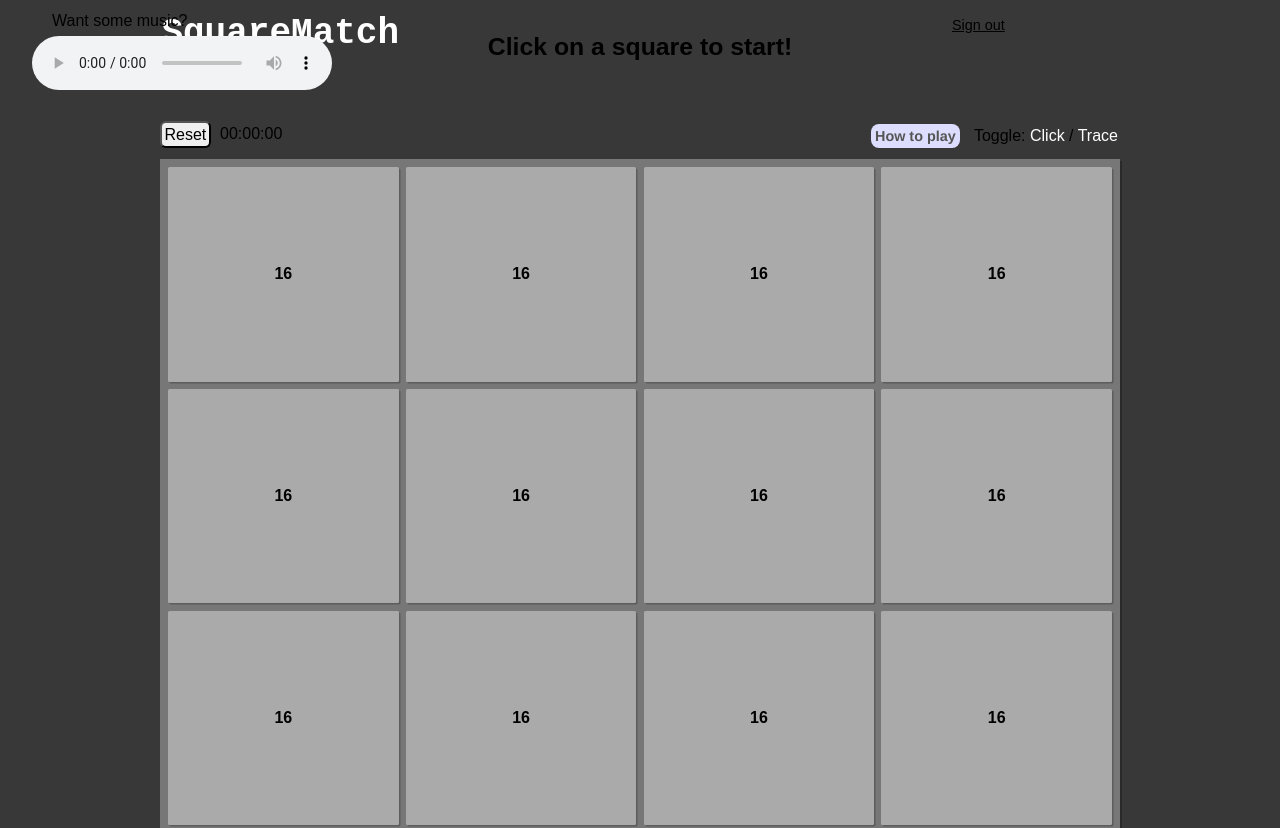
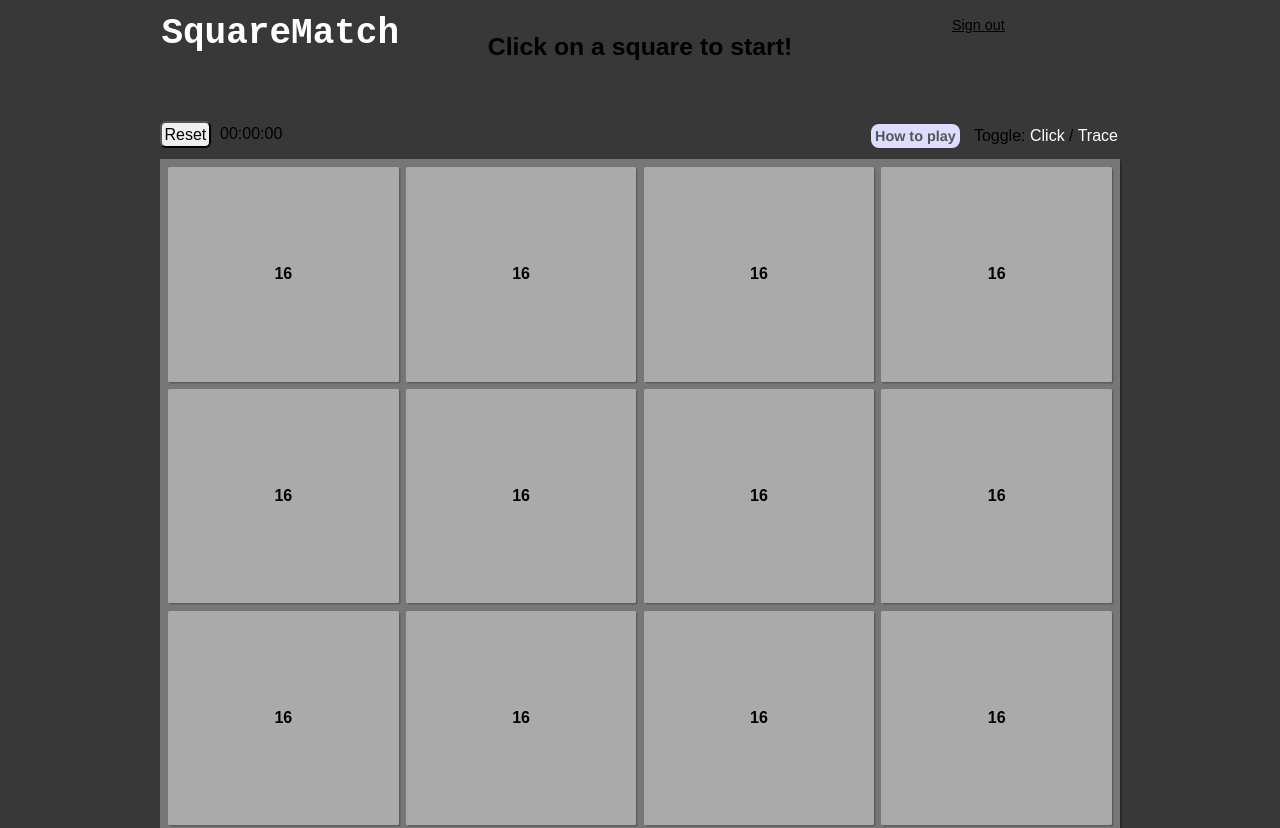
Before and after one commit to nickBarak/Square-Match, a website: page index.html in a window 1280 px wide. Shown: the top 828 px of the page. Drawn offline with Linux system fonts and the light colour scheme.

Commit message:
Removed music (temporarily?)

```diff
--- a/index.html
+++ b/index.html
@@ -10,10 +10,10 @@
     </head>
     <body>
         <div id="click" style="display:none"></div>
-        <div style="top: .75rem; left: 3.25rem; position: absolute">Want some music?</div>
+        <!-- <div style="top: .75rem; left: 3.25rem; position: absolute">Want some music?</div>
         <audio controls loop style="top: 2.25rem; left: 2rem; position: absolute">
             <source src="./bg-music.ogg" type="audio/ogg">
-        </audio>
+        </audio> -->
         <div id="fb-root"></div>
         <script async defer crossorigin="anonymous" src="https://connect.facebook.net/en_US/sdk.js#xfbml=1&version=v5.0&appId=1294071634127793&autoLogAppEvents=1"></script>
         <script src="https://apis.google.com/js/platform.js" async defer></script>
```
Also changed, not shown: trace.html (+2 -2 lines).
